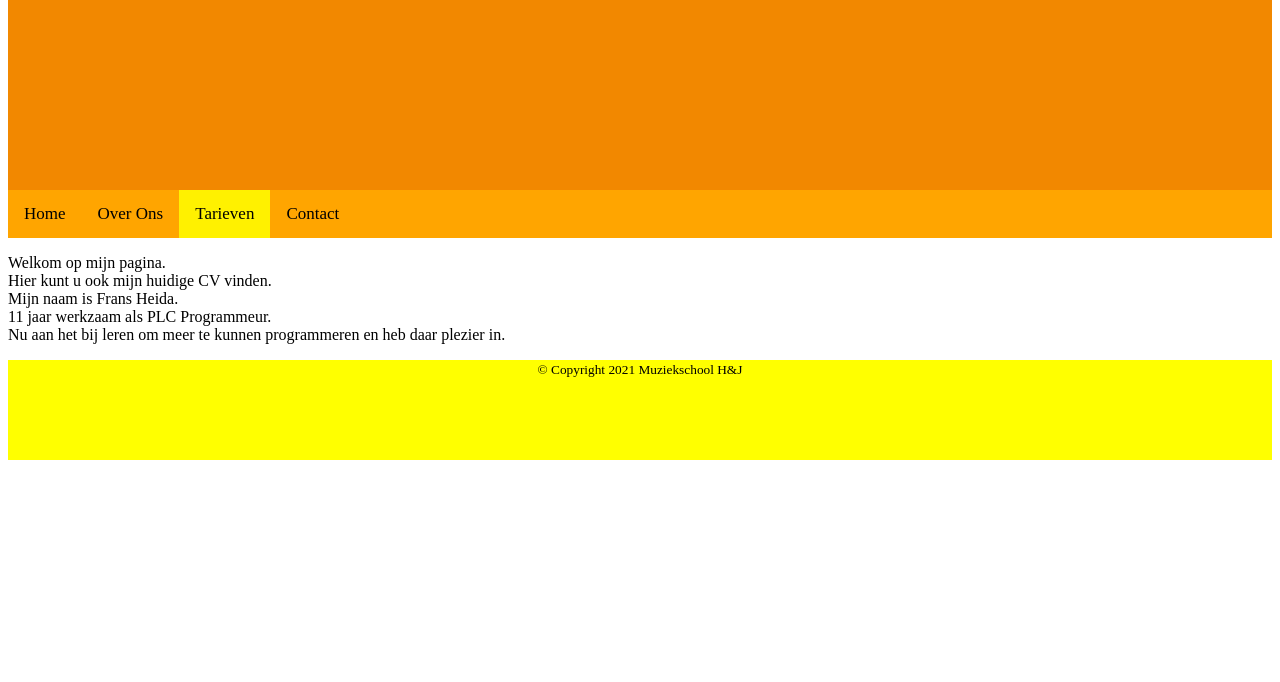
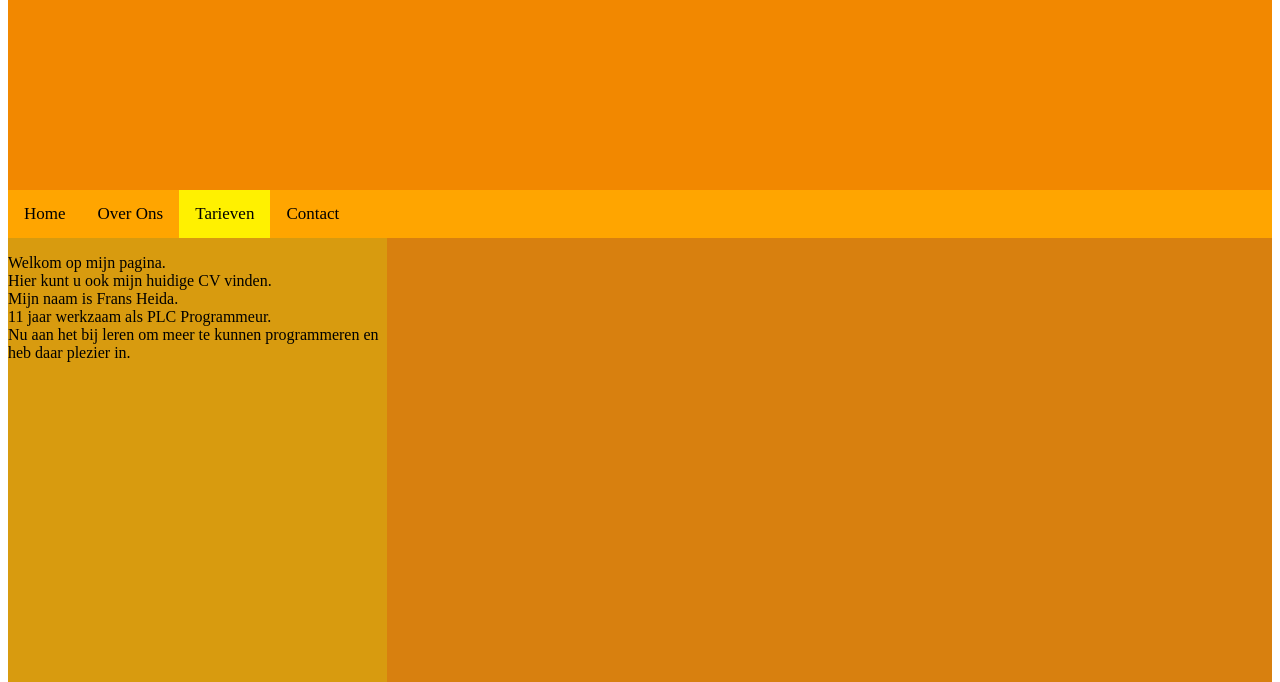
Before and after one commit to Fredieking/NHA_Web_Exam, a plain HTML site: page tarieven.html in a window 1280 px wide. Shown: the part 118-800 px from the top of the page. Drawn offline with Linux system fonts and the light colour scheme.

Commit message:
Update tarieven.html

```diff
--- a/tarieven.html
+++ b/tarieven.html
@@ -17,7 +17,7 @@
     <a href="contact.html" class=buttonClass>Contact</a>
   </div>
 </header>
-
+<section id="inhoudeen">
 <p>
 Welkom op mijn pagina.<br>
 Hier kunt u ook mijn huidige CV vinden.<br>
@@ -27,8 +27,9 @@ Mijn naam is Frans Heida.<br>
 Nu aan het bij leren om meer te kunnen programmeren en heb daar plezier in.
 
 </p>
-
-
+    </section>
+<section id="inhoudtwee">
+  </section>
 
 <footer><small>&copy; Copyright 2021 Muziekschool H&J</small></footer>
 </body>
```
